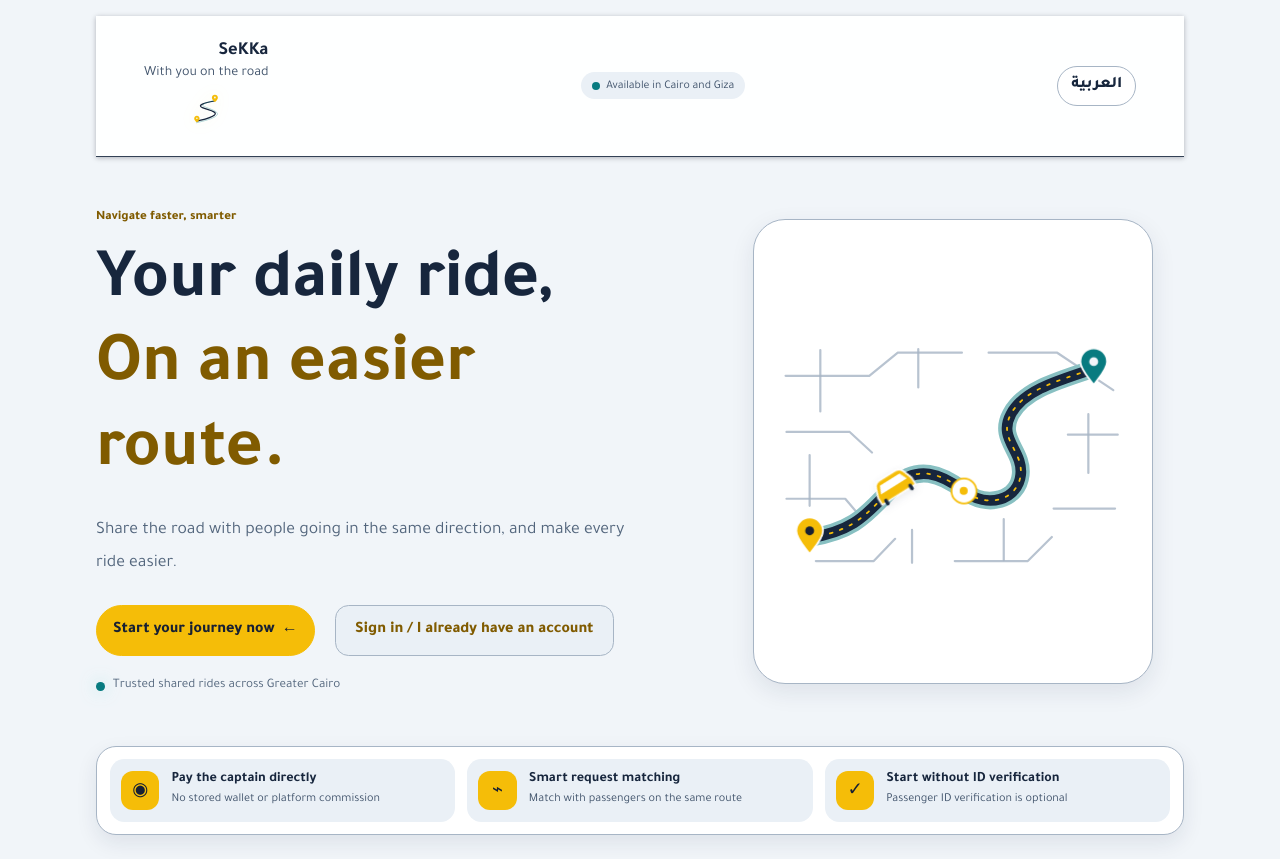
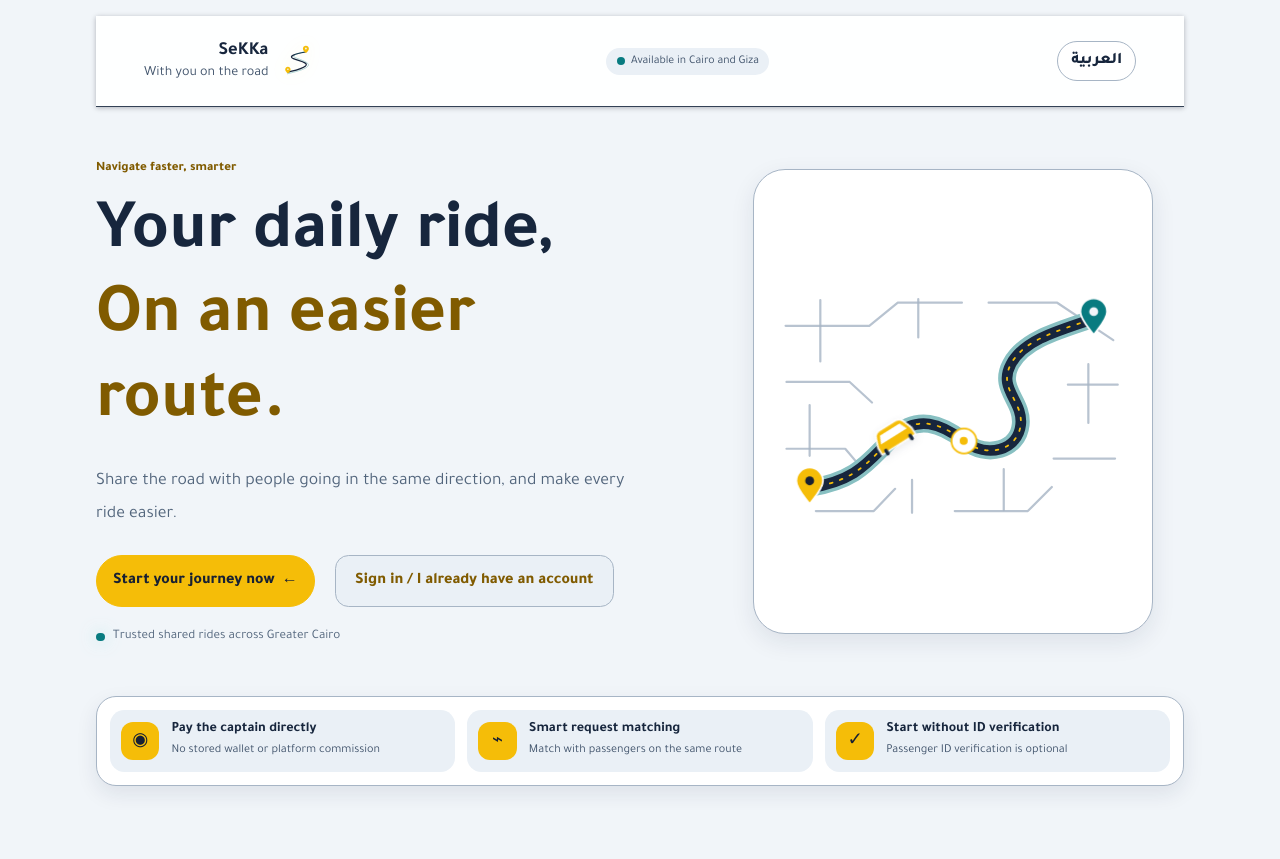
Before and after one commit to sekka-go/SeKKa, a React (Vite) app in the folder web/: page / in a window 1280 px wide. After the commit the page ends 810 px from the top, so only its background shows below. Built offline with nearby package versions, Linux system fonts and the light colour scheme; no server answers.

Commit message:
fix: keep SeKKa public logo lockup horizontal

```diff
--- a/web/src/application-redesign.css
+++ b/web/src/application-redesign.css
@@ -292,7 +292,7 @@ button, a, input, select, textarea, summary { -webkit-tap-highlight-color: trans
   align-items: center;
   text-align: start;
 }
-.app-shell .landing-header .brand-logo { width: auto; height: auto; justify-content: flex-start; gap: .45rem; }
+.app-shell .landing-header .brand-logo { flex-direction: row; width: auto; height: auto; justify-content: flex-start; gap: .45rem; }
 .app-shell .landing-header .brand-logo-copy { text-align: start; }
 .app-shell .landing-header .brand-logo-copy small { justify-content: flex-start; }
 .landing-page .landing-hero { max-width: 78rem; margin-inline: auto; }
```
